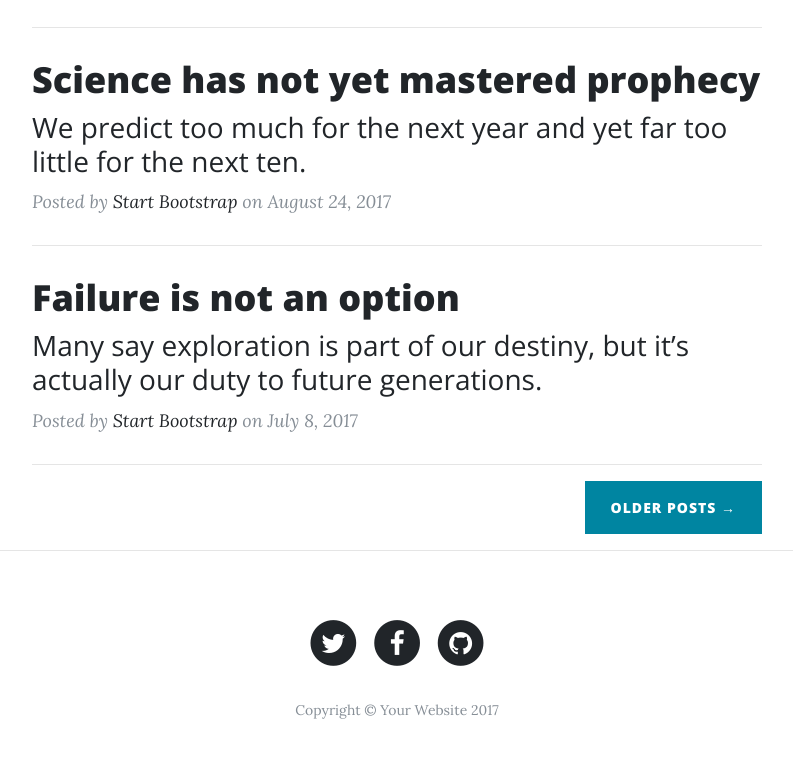
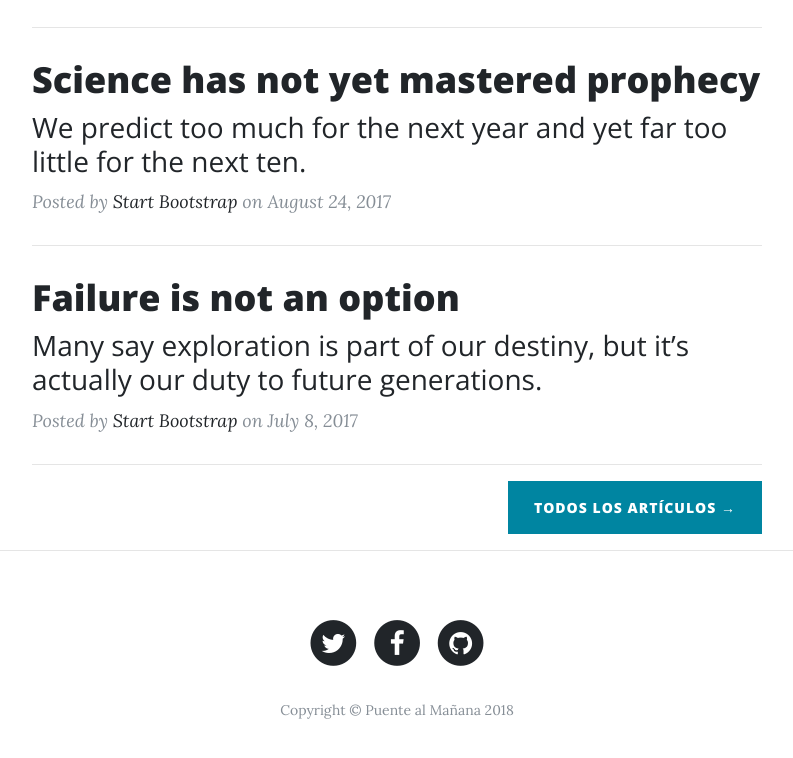
Before and after one commit to Llinot/Puente-al-Manana, a website: page index.html in a window 1280 px wide. Shown: the part 1106-1864 px from the top of the page, without its empty margins (243-1036 px from the left). Drawn offline with nearby package versions, Linux system fonts and the light colour scheme.

Commit message:
Update index.html

```diff
--- a/index.html
+++ b/index.html
@@ -126,7 +126,7 @@
           <hr>
           <!-- Pager -->
           <div class="clearfix">
-            <a class="btn btn-primary float-right" href="#">Older Posts &rarr;</a>
+            <a class="btn btn-primary float-right" href="#">Todos los artículos &rarr;</a>
           </div>
         </div>
       </div>
@@ -165,7 +165,7 @@
                 </a>
               </li>
             </ul>
-            <p class="copyright text-muted">Copyright &copy; Your Website 2017</p>
+            <p class="copyright text-muted">Copyright &copy; Puente al Mañana 2018</p>
           </div>
         </div>
       </div>
```
